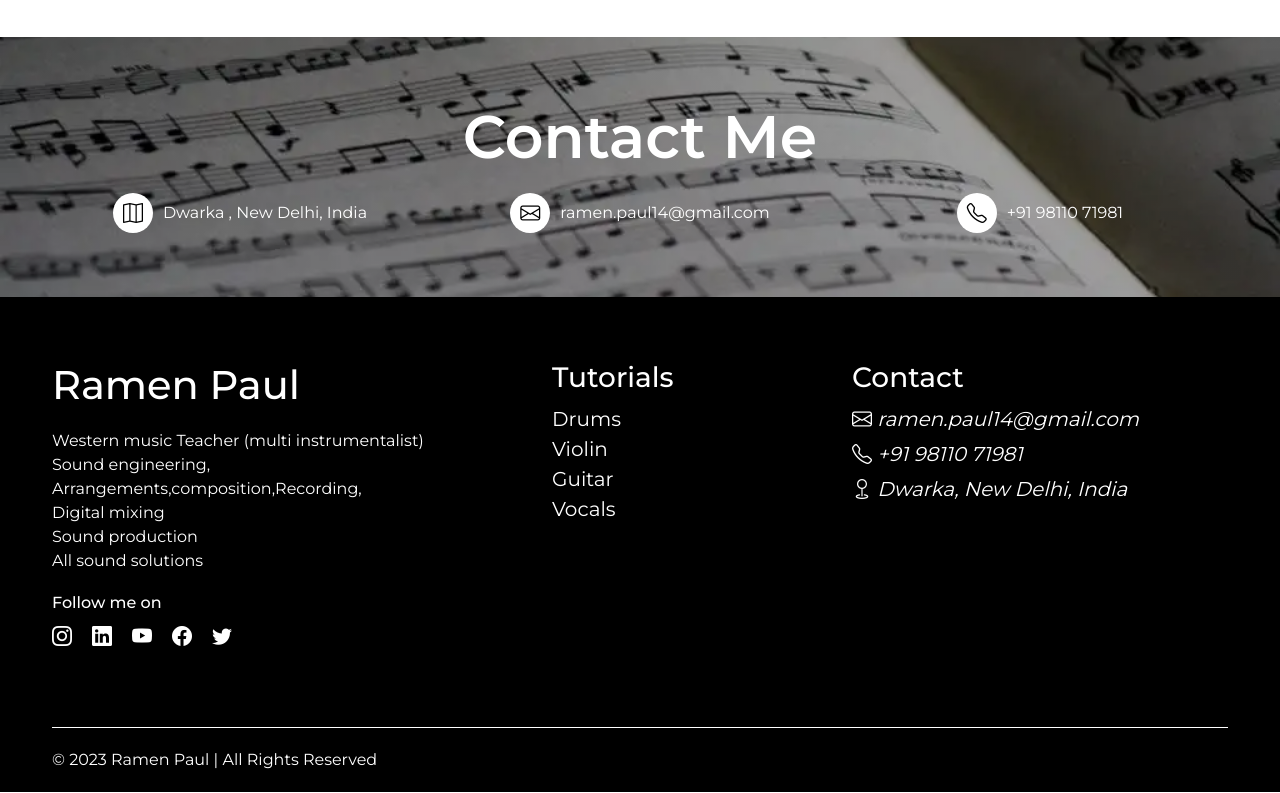
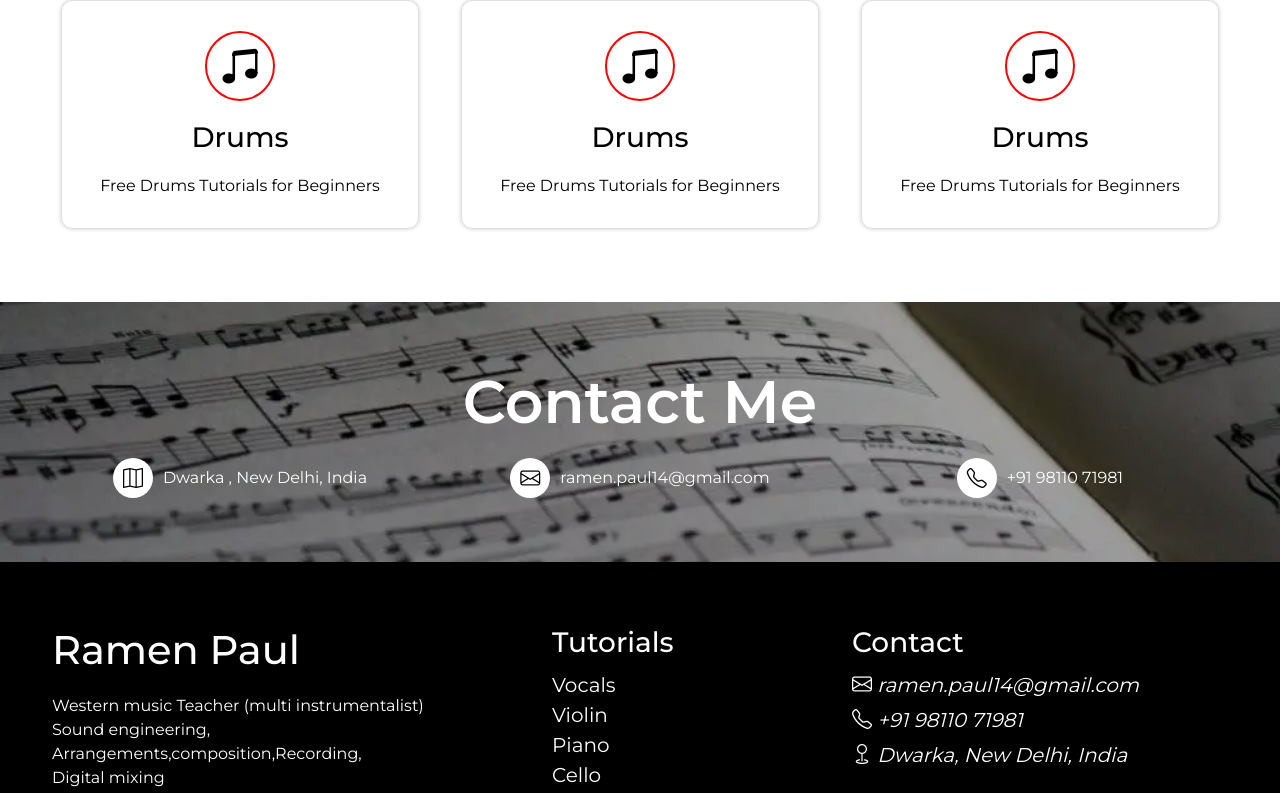
Before and after one commit to curiousdilip/ramen-paul, a Next.js app: page / in a window 1280 px wide. Shown: the part 3679-4472 px from the top of the page. Built offline with nearby package versions, Linux system fonts and the light colour scheme.

Commit message:
google analytics installed

```diff
--- a/components/Footer.jsx
+++ b/components/Footer.jsx
@@ -8,8 +8,6 @@ const Footer = () => {
                     <div className="row align-items-start justify-content-center">
                         <div className="col-md-5">
                             <h1>Ramen Paul</h1>
-                            {/* <p>
-                                He is Western music teacher and multi-instrumentalist who's also a skilled sound engineer, passionate about teaching and crafting great music.</p> */}
                             <p>Western music Teacher (multi instrumentalist) <br />
                                 Sound engineering,<br />
                                 Arrangements,composition,Recording,<br />
@@ -25,7 +23,7 @@ const Footer = () => {
                                         </a>
                                     </li>
                                     <li>
-                                        <a href="https://www.linkedin.com/in/ramen-paul-6a612180/" aria-label="Linkedin" target="_blank" rel="noopener">
+                                        <a href="https://www.linkedin.com/in/ramen-paul/" aria-label="Linkedin" target="_blank" rel="noopener">
                                             <i className="bi bi-linkedin"></i>
                                         </a>
                                     </li>
@@ -49,10 +47,12 @@ const Footer = () => {
                             <div className="links">
                                 <h3>Tutorials</h3>
                                 <ul>
+                                    <li><a href="/vocals">Vocals</a></li>
+                                    <li><a href="/violin">Violin</a></li>
+                                    <li><a href="/">Piano</a></li>
+                                    <li><a href="/">Cello</a></li>
+                                    <li><a href="/guitar">Guitar</a></li>
                                     <li><a href="/drums">Drums</a></li>
-                                    <li><a href="/violin">Violin</a></li>
-                                    <li><a href="/guitar">Guitar</a></li>
-                                    <li><a href="/vocals">Vocals</a></li>
                                 </ul>
                             </div>
                         </div>
@@ -72,7 +72,9 @@ const Footer = () => {
                             <div className="col-md-6">
                                 © 2023 Ramen Paul | All Rights Reserved
                             </div>
-                            <div className="col-md-6"></div>
+                            <div className="col-md-6 ">
+                                {/* <a href="">Made by Dilip Kumar</a> */}
+                            </div>
                         </div>
                     </div>
                 </div>
--- /dev/null
+++ b/components/GoogleAnalytics.jsx
@@ -0,0 +1,24 @@
+import Head from 'next/head';
+
+const GoogleAnalytics = () => (
+    <>
+        <script
+            async
+            src="https://www.googletagmanager.com/gtag/js?id=G-5N2JTQEZZ4"
+        />
+        <script
+            dangerouslySetInnerHTML={{
+                __html: `
+          window.dataLayer = window.dataLayer || [];
+          function gtag() {
+            dataLayer.push(arguments);
+          }
+          gtag('js', new Date());
+          gtag('config', 'G-5N2JTQEZZ4');
+        `,
+            }}
+        />
+    </>
+);
+
+export default GoogleAnalytics;
--- a/pages/_app.jsx
+++ b/pages/_app.jsx
@@ -7,6 +7,7 @@ import '../styles/contact.css'
 import '../styles/photos.css'
 import '../styles/audios.css'
 import "aos/dist/aos.css";
+import GoogleAnalytics from '../components/GoogleAnalytics';
 import AOS from "aos";
 import { useEffect } from "react";
 import Head from "next/head";
@@ -50,16 +51,24 @@ export default function App({ Component, pageProps }) {
           name="twitter:description"
           content="Ramen Paul is a Authorized Trinity College, London Teacher | Certified in England, France, and the U.S."
         />
-        <Script dangerouslySetInnerHTML={{
+        {/* <Script dangerouslySetInnerHTML={{
           __html: `window.dataLayer = window.dataLayer || [];
           function gtag(){dataLayer.push(arguments);}
           gtag('js', new Date());
 
           gtag('config', 'G-5N2JTQEZZ4');`
         }}>
+        </Script> */}
+        {/* <Script strategy="afterInteractive">
+          {`
+      window.dataLayer = window.dataLayer || [];
+      function gtag(){dataLayer.push(arguments);}
+      gtag('js', new Date());
+      gtag('config', 'G-5N2JTQEZZ4');
+    `}
         </Script>
-
-        <Script async src="https://www.googletagmanager.com/gtag/js?id=G-5N2JTQEZZ4"></Script>
+        <Script async src="https://www.googletagmanager.com/gtag/js?id=G-5N2JTQEZZ4"></Script> */}
+        <GoogleAnalytics />
 
         <Script
           type="application/ld+json"
@@ -87,6 +96,7 @@ export default function App({ Component, pageProps }) {
           }}
         />
       </Head>
+
       <Component {...pageProps} />
     </>)
 
--- a/pages/index.jsx
+++ b/pages/index.jsx
@@ -129,8 +129,8 @@ export default function Home() {
                 <h2 data-aos="fade-up">Tutorials</h2>
               </div>
             </div>
-            <div className="row">
-              <div className="col-md-3 text-center">
+            <div className="row mb-4">
+              <div className="col-md-4 text-center">
                 <a href="/violin" className="violin" data-aos="fade-up">
                   <div className="class-box">
                     <i className="bi bi-music-note-beamed"></i>
@@ -139,7 +139,7 @@ export default function Home() {
                   </div>
                 </a>
               </div>
-              <div className="col-md-3 text-center">
+              <div className="col-md-4 text-center">
                 <a href="/guitar" className="guitar" data-aos="fade-up">
                   <div className="class-box">
                     <i className="bi bi-music-note-beamed"></i>
@@ -148,7 +148,7 @@ export default function Home() {
                   </div>
                 </a>
               </div>
-              <div className="col-md-3 text-center">
+              <div className="col-md-4 text-center">
                 <a href="/vocals" className="vocals" data-aos="fade-up">
                   <div className="class-box">
                     <i className="bi bi-music-note-beamed"></i>
@@ -157,7 +157,27 @@ export default function Home() {
                   </div>
                 </a>
               </div>
-              <div className="col-md-3 text-center">
+            </div>
+            <div className="row">
+              <div className="col-md-4 text-center">
+                <a href="/drums" className="drums" data-aos="fade-up">
+                  <div className="class-box">
+                    <i className="bi bi-music-note-beamed"></i>
+                    <h3>Drums</h3>
+                    <p>Free Drums Tutorials for Beginners</p>
+                  </div>
+                </a>
+              </div>
+              <div className="col-md-4 text-center">
+                <a href="/drums" className="drums" data-aos="fade-up">
+                  <div className="class-box">
+                    <i className="bi bi-music-note-beamed"></i>
+                    <h3>Drums</h3>
+                    <p>Free Drums Tutorials for Beginners</p>
+                  </div>
+                </a>
+              </div>
+              <div className="col-md-4 text-center">
                 <a href="/drums" className="drums" data-aos="fade-up">
                   <div className="class-box">
                     <i className="bi bi-music-note-beamed"></i>
@@ -167,6 +187,7 @@ export default function Home() {
                 </a>
               </div>
             </div>
+
           </div>
         </section>
         <section id="contact">
--- a/styles/home.css
+++ b/styles/home.css
@@ -107,7 +107,8 @@
 
 #tutorials .class-box {
     padding: 30px 10px;
-    border: 1px solid red;
+    margin: 10px;
+    box-shadow: 0px 0px 5px rgba(0, 0, 0, 0.3);
     border-radius: 10px;
 }
 
```
Also changed, not shown: pages/about.jsx (+9 -13 lines).
